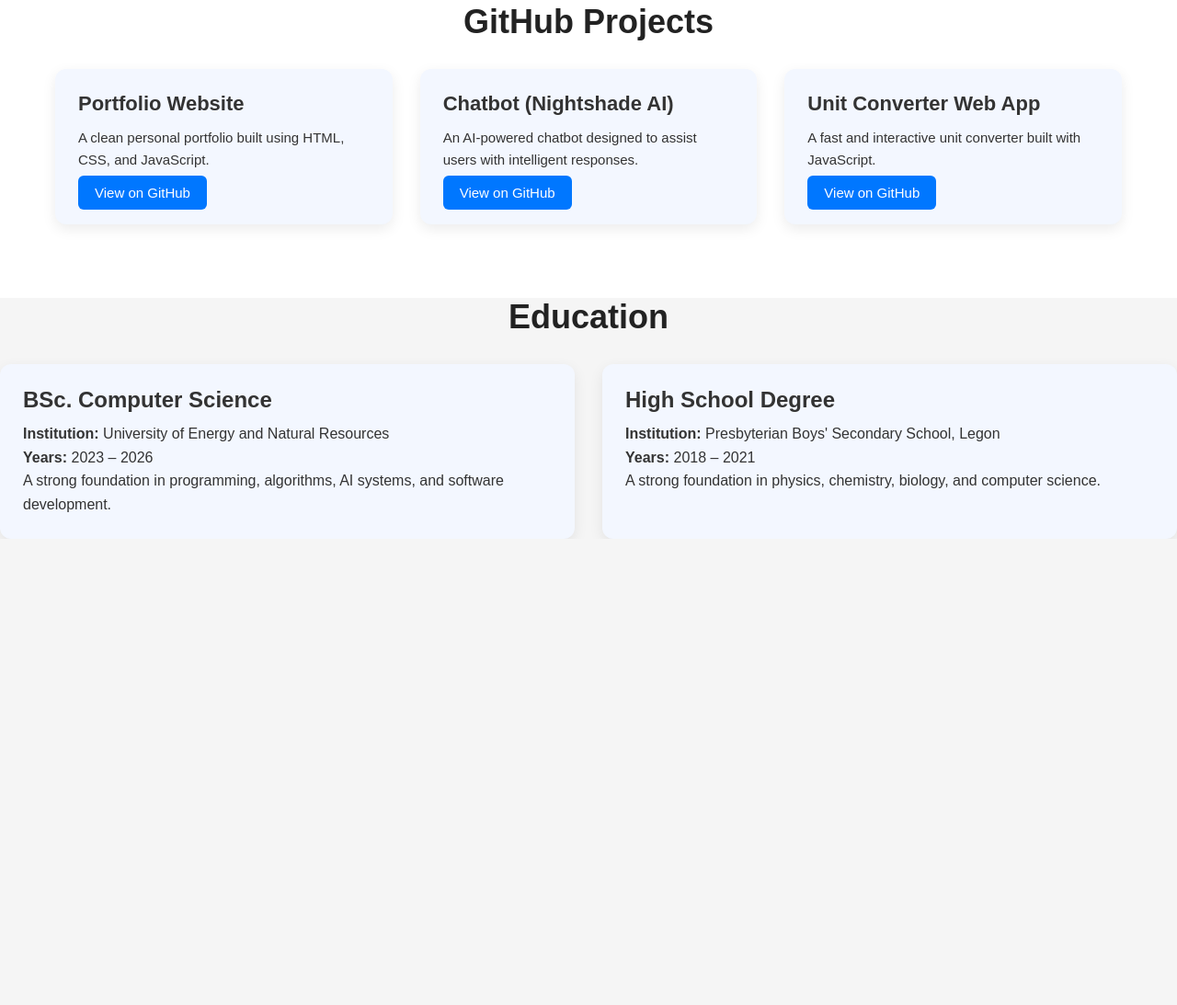
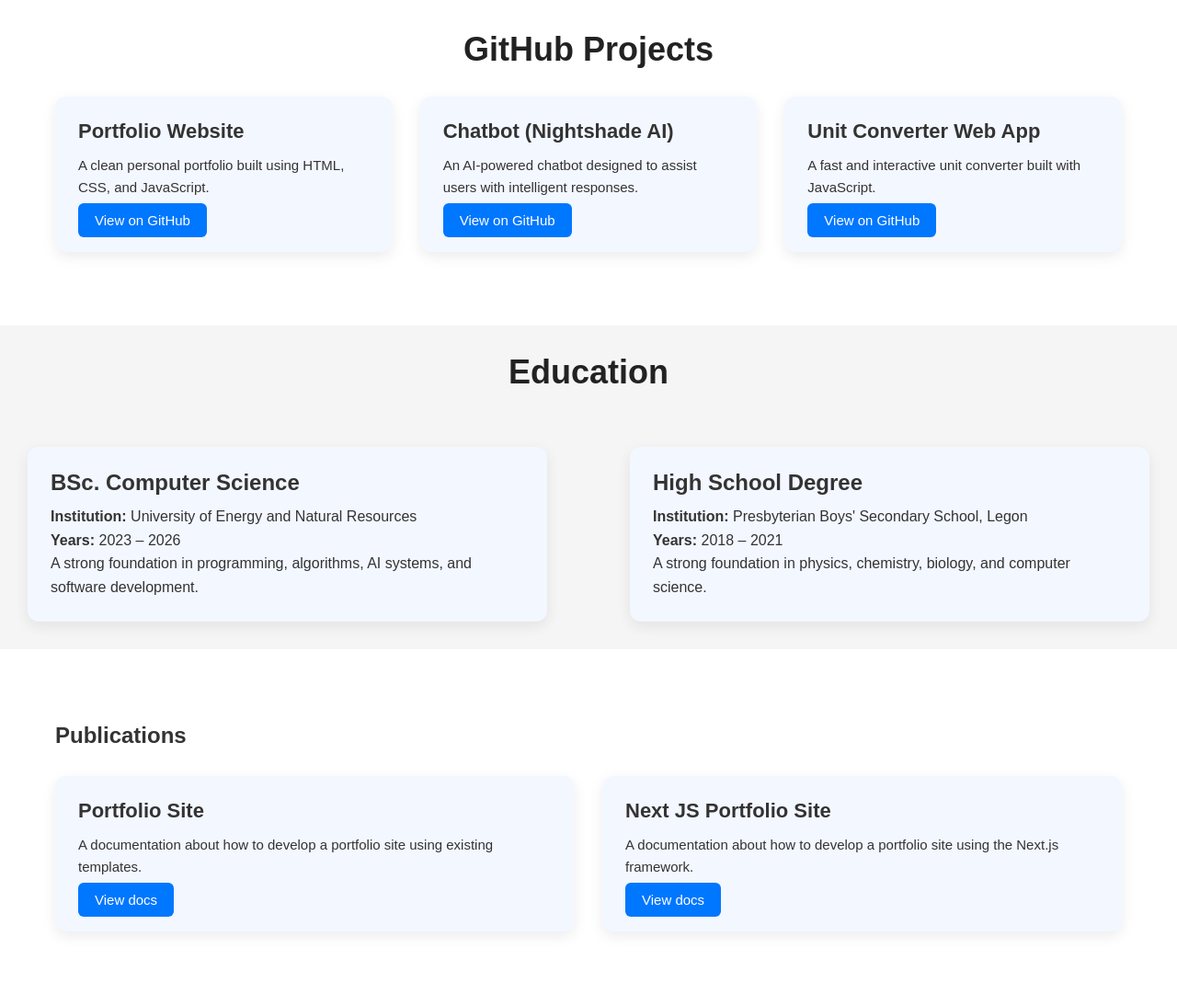
Before and after one commit to ed-sels/Internship, a plain HTML site: page Portfolio Page/index.html in a window 1280 px wide. Shown: the part 631-1724 px from the top of the page at 92% size. Before the commit the page ends 1217 px from the top, so only its background shows below. Drawn offline with Linux system fonts and the light colour scheme.

Commit message:
update publications

```diff
--- a/Portfolio Page/index.html
+++ b/Portfolio Page/index.html
@@ -74,6 +74,23 @@
     </div>
 </section>
 
+<section class="publication">
+    <h2 class="public-title">Publications</h2>
+
+    <div class="public-grid">
+    <div class="publication-card">
+        <h3>Portfolio Site</h3>
+        <p>A documentation about how to develop a portfolio site using existing templates.</p>
+        <a href="https://dev.to/ed_sels/portfolio-site-documentation-4i98" target="_blank">View docs</a>
+    </div>
+
+    <div class="publication-card">
+        <h3>Next JS Portfolio Site</h3>
+        <p>A documentation about how to develop a portfolio site using the Next.js framework.</p>
+        <a href="https://dev.to/ed_sels/nextjs-portfolio-site-documentation-193b" target="_blank">View docs</a>
+    </div>
+    </div>
+</section>
 
 </body>
 </html>
--- a/Portfolio Page/styles.css
+++ b/Portfolio Page/styles.css
@@ -96,7 +96,6 @@ body {
     box-shadow: 0 10px 20px rgba(0,0,0,0.15);
 }
 
-/* RESPONSIVE */
 @media (max-width: 900px) {
     .hero {
         flex-direction: column-reverse;
@@ -113,8 +112,6 @@ body {
     }
 }
 
-
-/* SECTION TITLES */
 .section-title {
     font-size: 36px;
     margin-bottom: 25px;
@@ -123,20 +120,19 @@ body {
     color: #222;
 }
 
-/* PROJECTS SECTION */
-.projects {
+.projects, .publication {
     padding: 80px 60px;
     background: #fff;
 }
 
-.project-grid {
+.project-grid, .public-grid {
     display: grid;
     grid-template-columns: repeat(auto-fit, minmax(260px, 1fr));
     gap: 30px;
     margin-top: 30px;
 }
 
-.project-card {
+.project-card, .publication-card {
     background: #f3f7ff;
     padding: 25px;
     border-radius: 12px;
@@ -144,18 +140,18 @@ body {
     transition: 0.3s;
 }
 
-.project-card h3 {
+.project-card h3 ,.publication-card h3{
     margin-bottom: 12px;
     font-size: 22px;
 }
 
-.project-card p {
+.project-card p, .publication-card p {
     font-size: 15px;
     line-height: 1.6;
     margin-bottom: 15px;
 }
 
-.project-card a {
+.project-card a, .publication-card a {
     text-decoration: none;
     color: white;
     background: #0077ff;
@@ -181,6 +177,7 @@ body {
     border-radius: 12px;
     box-shadow: 0 5px 15px rgba(0,0,0,0.08);
     transition: 0.3s;
+    margin: 30px;
 }
 
 .education-card h3 {
@@ -196,3 +193,7 @@ body {
 .education-card:hover {
     transform: translateY(-6px);
 }
+
+.section-title{
+    margin-top: 30px;
+}
```
